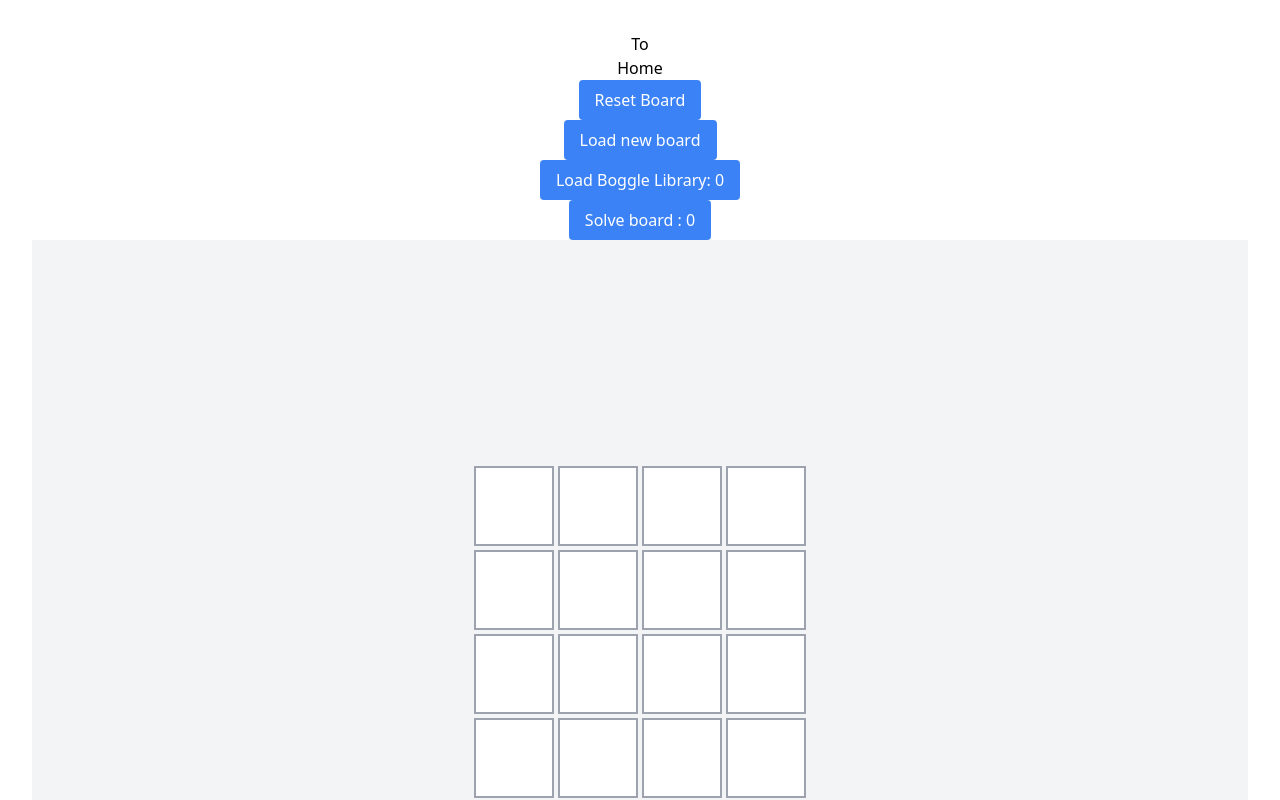
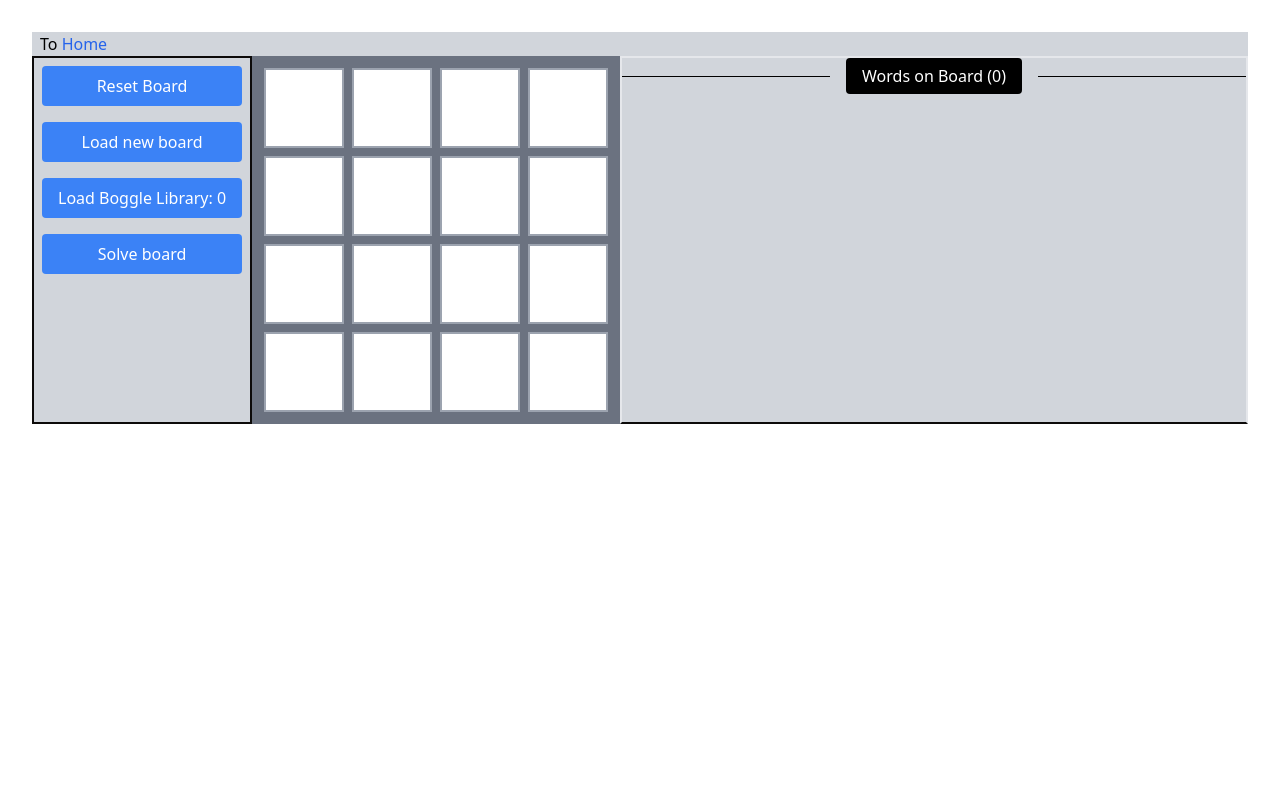
Before and after one commit to dlipino/CSNW-demo-dlp, a React (Vite) app: page /boggle in a window 1280 px wide. Shown: the top 800 px of the page. Built offline with nearby package versions, Linux system fonts and the light colour scheme.

Commit message:
Cleaned up visuals

```diff
--- a/src/components/boggle/board.tsx
+++ b/src/components/boggle/board.tsx
@@ -11,7 +11,7 @@ const Board = () => {
   }, [letters]);
 
   const handleClick = (index: number) => {
-    console.log("Something should happen here")
+    console.log("Something should happen here", index)
   };
 
   const renderTile = (index: number) => {
@@ -19,9 +19,8 @@ const Board = () => {
   };
 
   return (
-    <div className="flex flex-col items-center">
-      {/* <div className="status mb-4 text-2xl">{status}</div> */}
-      <div className="grid grid-cols-4 gap-1 mb-4">
+    <div className="flex flex-col items-center bg-gray-500">
+      <div className="grid grid-cols-4 gap-2 mx-3 my-3">
         {flatTiles.map((_, index) => renderTile(index))}
       </div>
     </div>
--- a/src/components/boggle/loadLibraryElement.tsx
+++ b/src/components/boggle/loadLibraryElement.tsx
@@ -42,10 +42,8 @@ export function LoadLibrary() {
     }
   };
 
-
   return (
-    <div className={"container"}>
-      <div>
+    <div className="flex flex-col">
       <input
         ref={fileInputRef}
         type="file"
@@ -58,6 +56,5 @@ export function LoadLibrary() {
           Load Boggle Library: {validWords.length}
       </button>
     </div>
-    </div>
   );
 }
--- a/src/components/boggle/loadTilesElement.tsx
+++ b/src/components/boggle/loadTilesElement.tsx
@@ -43,16 +43,13 @@ export function LoadTilesElement() {
     }
   };
 
-
   return (
-    <div className={"container"}>
-      <div>
+    <div className="flex flex-col">
       <input
         ref={fileInputRef}
         type="file"
         style={{ display: "none" }}
         onChange={loadLettersJson}
-
       />
       <button
         className="bg-blue-500 text-white py-2 px-4 rounded hover:bg-blue-700"
@@ -60,6 +57,5 @@ export function LoadTilesElement() {
           Load new board
       </button>
     </div>
-    </div>
   );
 }
--- a/src/components/boggle/main.tsx
+++ b/src/components/boggle/main.tsx
@@ -37,11 +37,12 @@ const BoggleMain = () => {
   };
 
   return (
-      <div>
-        <header >
-          <p>To </p>
-          <Link to="/">Home</Link>
-        </header>
+    <div className='bg-gray-300 '>
+      <div className='flex justify-start px-2'>
+        <p>To <Link className='font-medium text-blue-600 dark:text-blue-500 hover:underline' to="/">Home</Link> </p>
+      </div>
+      <div className='flex'>
+        <div className = 'flex flex-col space-y-4 px-2 pt-2 border-2 border-stone-950'>
           <button
             className="bg-blue-500 text-white py-2 px-4 rounded hover:bg-blue-700"
             onClick={handleReset}>
@@ -52,16 +53,17 @@ const BoggleMain = () => {
           <button
             className="bg-blue-500 text-white py-2 px-4 rounded hover:bg-blue-700"
             onClick={handleSolve}>
-           Solve board : {solvedWords.length}
+              Solve board
           </button>
-
-        <div className="h-screen flex items-center justify-center bg-gray-100">
+        </div>
+        <div className = 'flex-none'>
           <Board />
         </div>
-        <h2 className="flex flex-row flex-nowrap items-center mt-24">
+        <div className = 'grow border-2 border-b-stone-950 '>
+          <h2 className="flex flex-row flex-nowrap items-center">
             <span className="flex-grow block border-t border-black"></span>
             <span className="flex-none block mx-4 px-4 py-2.5 text-md rounded leading-none font-medium bg-black text-white">
-        Available Words
+              Words on Board ({solvedWords.length})
             </span>
             <span className="flex-grow block border-t border-black"></span>
           </h2>
@@ -69,6 +71,8 @@ const BoggleMain = () => {
             {solvedWords.map((value, _) => renderSolutionWord(value))}
           </div>
         </div>
+      </div>
+    </div>
   );
 }
 
--- a/src/utils/boggle/boggleSolver.ts
+++ b/src/utils/boggle/boggleSolver.ts
@@ -37,7 +37,7 @@ export class BoggleSolver {
   }
 
   constructor (boggleBoard : string[][], wordChecker: WordMatcher) {
-    let tiles : SolvableBoggleTile[][] = [];
+    const tiles : SolvableBoggleTile[][] = [];
     this.rowCount = boggleBoard.length;
     this.colCount = -1
     for (let i = 0; i < boggleBoard.length; i++) {
```
Also changed, not shown: 1 other file (tests, documents, lock files or other folders). Lines whose indentation alone changed are shown as unchanged.
